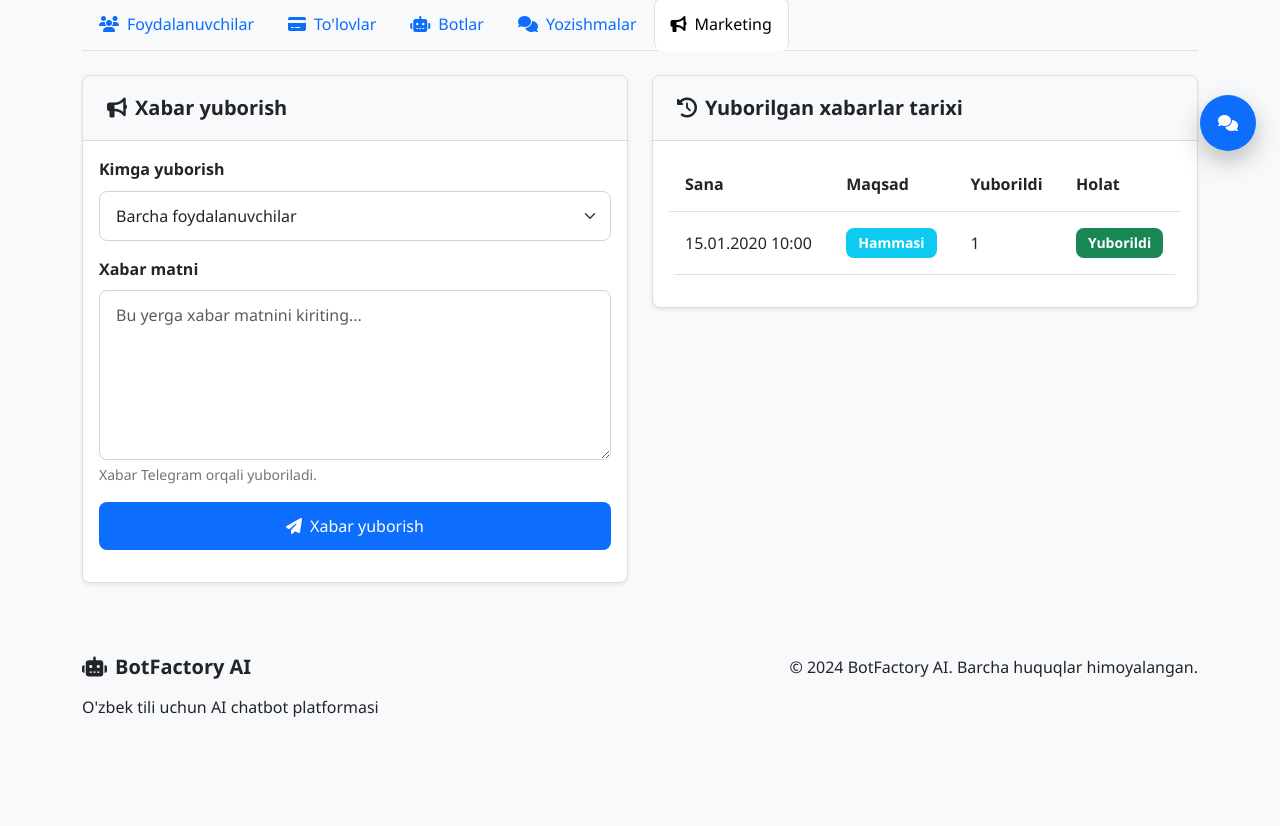
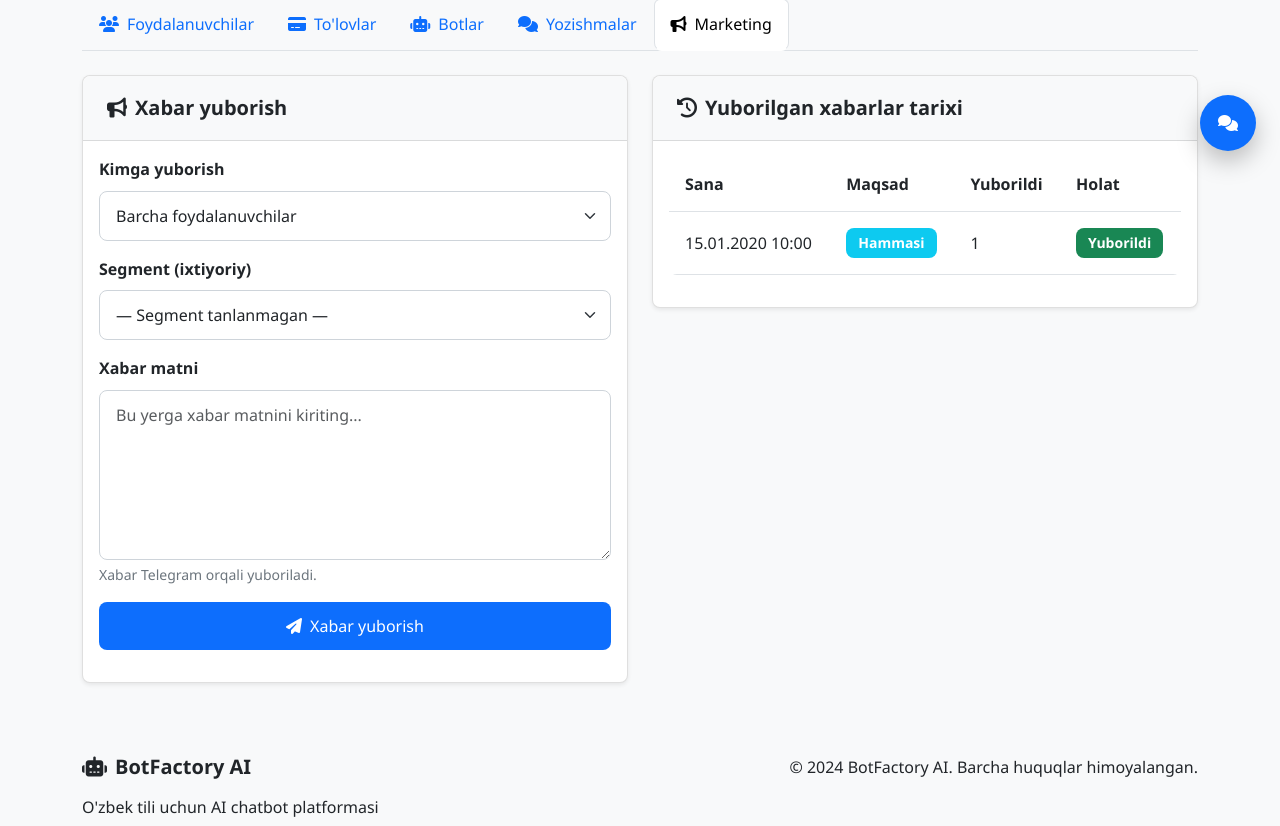
Before and after one commit to Akram0100/BotFactory1, a Flask app: page /admin in a window 1280 px wide, after a click on "Marketing". Shown: the part 625-1451 px from the top of the page. Before the commit the page ends 1342 px from the top, so only its background shows below. Run offline with Flask 3, Linux system fonts and the light colour scheme; a user stored in the database is signed in; tables that the repository leaves empty hold one stand-in row (values such as "Sample post"); some libraries are stand-ins or nearby versions.

Commit message:
feat(marketing): add segment filters in admin UI and backend (trial_14, active_30d, paid, unpaid) for Telegram broadcasts

```diff
--- a/routes.py
+++ b/routes.py
@@ -476,6 +476,7 @@ def send_broadcast():
 
     message_text = request.form.get('message_text')
     target_type = request.form.get('target_type', 'all')
+    segment = request.form.get('segment', '').strip()
 
     if not message_text:
         flash('Xabar matni kiritilishi shart!', 'error')
@@ -494,7 +495,7 @@ def send_broadcast():
 
     # Send messages
     try:
-        sent_count = send_broadcast_messages(broadcast.id, message_text, target_type)
+        sent_count = send_broadcast_messages(broadcast.id, message_text, target_type, segment)
 
         # Update broadcast record
         broadcast.sent_count = sent_count
@@ -566,7 +567,7 @@ def change_user_subscription():
 
     return redirect(url_for('main.admin'))
 
-def send_broadcast_messages(broadcast_id, message_text, target_type):
+def send_broadcast_messages(broadcast_id, message_text, target_type, segment: str = ""):
     """Send broadcast message to users"""
     sent_count = 0
     sent_keys = set()  # avoid duplicate sends across sources
@@ -574,9 +575,36 @@ def send_broadcast_messages(broadcast_id, message_text, target_type):
     # 1) Platform Users (with telegram_id)
     if target_type == 'customers':
         # paying customers only
-        users = User.query.filter(User.subscription_type.in_(['starter', 'basic', 'premium'])).all()
+        base_q = User.query.filter(User.subscription_type.in_(['starter', 'basic', 'premium']))
     else:
-        users = User.query.filter(User.telegram_id.isnot(None)).all()
+        base_q = User.query
+
+    # Apply segment filters to platform users
+    now = datetime.utcnow()
+    if segment == 'trial_14':
+        # Free users within first 14-15 days
+        users = base_q.filter(
+            User.subscription_type == 'free',
+            (
+                # If end_date exists, use it
+                (User.subscription_end_date != None) & (User.subscription_end_date > now) & (User.subscription_end_date <= now + timedelta(days=1))
+            ) | (
+                # Legacy: compute approx from start/created_at
+                (User.subscription_end_date == None)
+            )
+        ).all()
+    elif segment == 'active_30d':
+        # Users who interacted in last 30 days (have ChatHistory)
+        from models import ChatHistory
+        cutoff = now - timedelta(days=30)
+        subq = db.session.query(ChatHistory.user_telegram_id).filter(ChatHistory.created_at >= cutoff).subquery()
+        users = base_q.filter(User.telegram_id.isnot(None), User.telegram_id.in_(subq)).all()
+    elif segment == 'paid':
+        users = base_q.filter(User.subscription_type.in_(['starter', 'basic', 'premium'])).all()
+    elif segment == 'unpaid':
+        users = base_q.filter(User.subscription_type == 'free').all()
+    else:
+        users = base_q.filter(User.telegram_id.isnot(None)).all()
 
     try:
         from telegram_bot import send_admin_message_to_user, send_message_to_bot_customer
@@ -596,7 +624,10 @@ def send_broadcast_messages(broadcast_id, message_text, target_type):
 
         # 2) Bot end-users (BotCustomer) — telegram only for now
         if target_type != 'customers':  # only include bot users for 'all'
-            customers = BotCustomer.query.filter_by(platform='telegram', is_active=True).all()
+            cust_q = BotCustomer.query.filter_by(platform='telegram', is_active=True)
+            if segment == 'active_30d':
+                cust_q = cust_q.filter(BotCustomer.last_interaction >= now - timedelta(days=30))
+            customers = cust_q.all()
             for c in customers:
                 key = ('bot', c.bot_id, c.platform, str(c.platform_user_id))
                 # Skip if this user already received via platform user telegram_id
--- a/templates/admin.html
+++ b/templates/admin.html
@@ -490,6 +490,16 @@
                                 </select>
                             </div>
                             <div class="mb-3">
+                                <label for="segment" class="form-label">Segment (ixtiyoriy)</label>
+                                <select class="form-select" id="segment" name="segment">
+                                    <option value="">— Segment tanlanmagan —</option>
+                                    <option value="trial_14">Faqat 14 kunlik sinovdagilar</option>
+                                    <option value="active_30d">So'nggi 30 kunda aktiv bo'lganlar</option>
+                                    <option value="paid">Pullik obunachilar</option>
+                                    <option value="unpaid">Pullik emaslar (free)</option>
+                                </select>
+                            </div>
+                            <div class="mb-3">
                                 <label for="message_text" class="form-label">Xabar matni</label>
                                 <textarea class="form-control" id="message_text" name="message_text" rows="6"
                                           placeholder="Bu yerga xabar matnini kiriting..." required></textarea>
```
